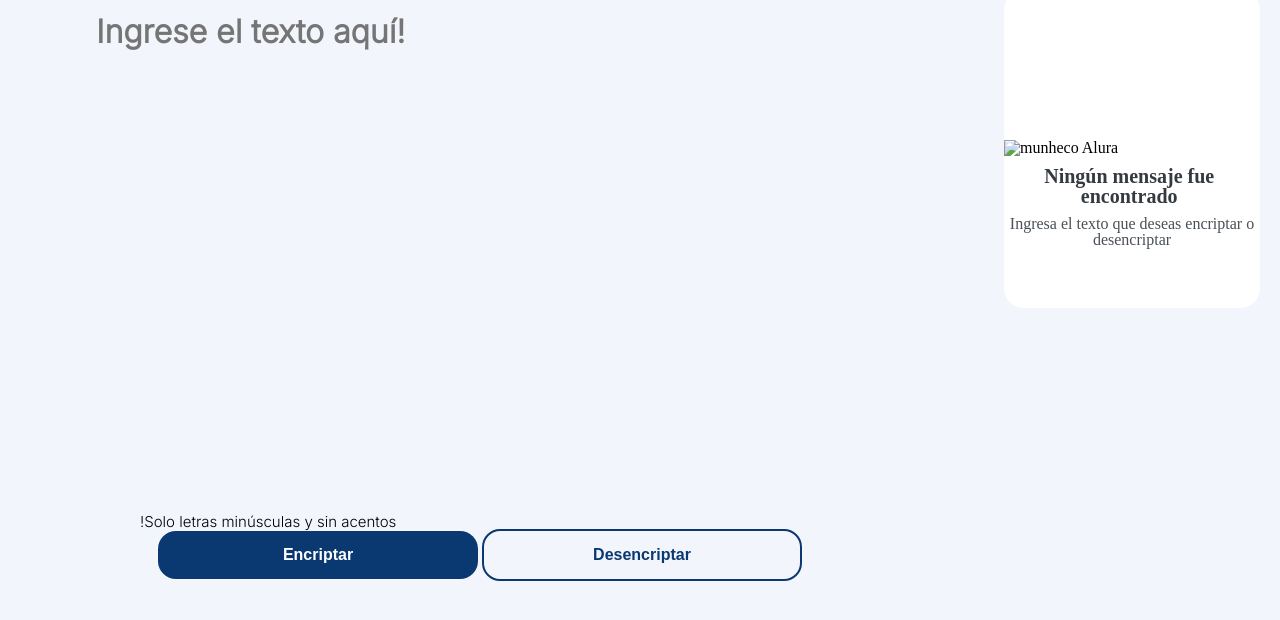
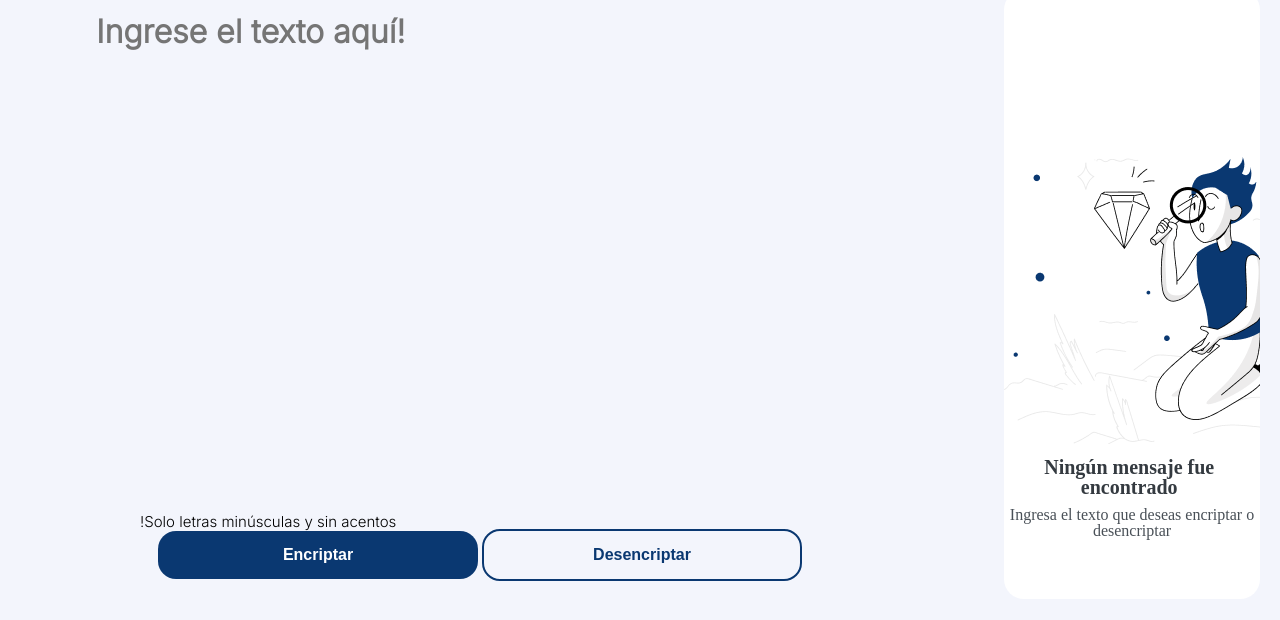
Before and after one commit to JohanMoncas/encriptador, a plain HTML site: page index.html in a window 1280 px wide. Shown: the part 80-700 px from the top of the page. Drawn offline with Linux system fonts and the light colour scheme.

Commit message:
Corregir link de imagen muneco

```diff
--- a/index.html
+++ b/index.html
@@ -35,7 +35,7 @@
             <section class="section2">
                 <div class="contenedor-section2">
                     <div  class="contenedor-imagen">
-                        <img src="Mu%C3%B1eco.png" alt="munheco Alura">
+                        <img src="Muneco.png" alt="munheco Alura">
                     </div>
                     <div class="contenedor-h2">
                         <h2>Ningún mensaje fue encontrado</h2>
```
